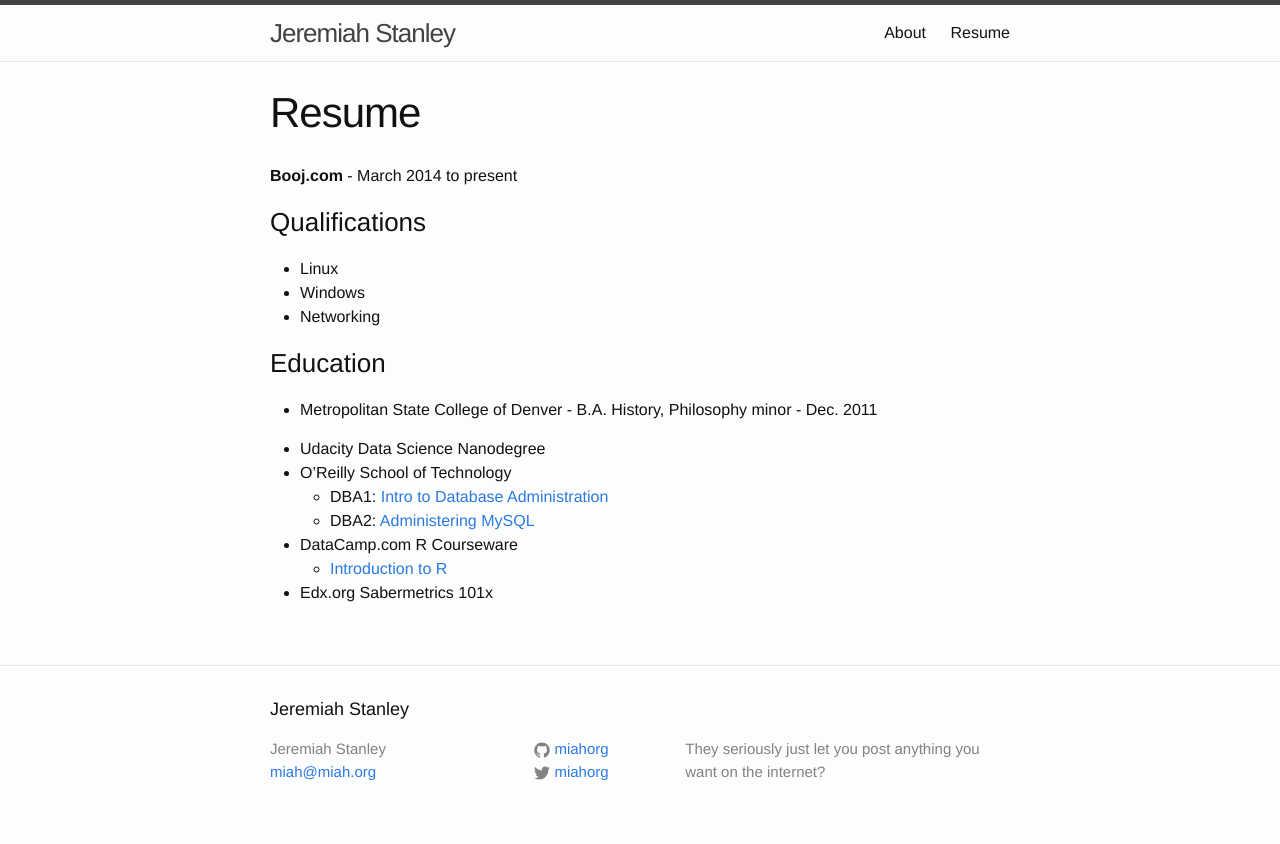
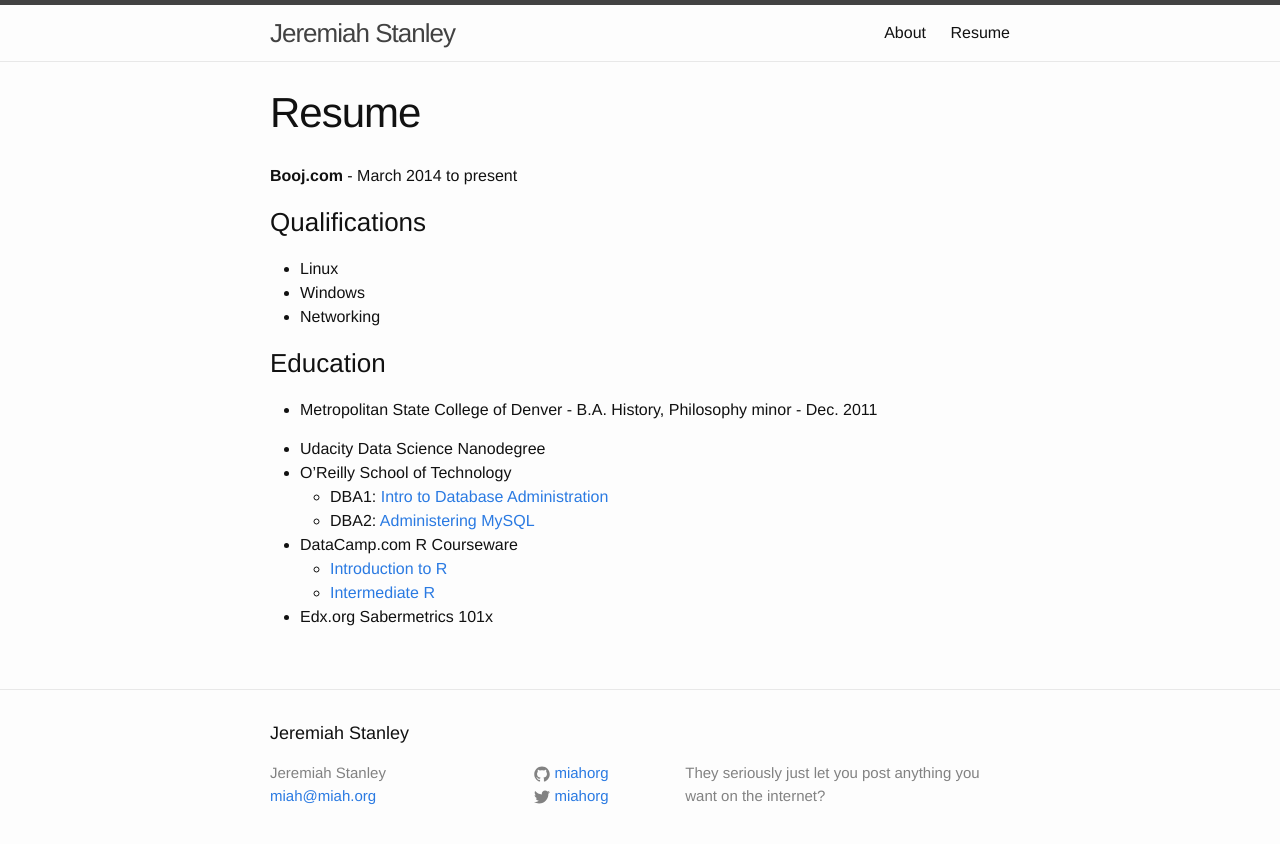
Before and after one commit to miahorg/miahorg.github.io, a Jekyll site: the page built from resume.md, in a window 1280 px wide. Shown: the top 844 px of the page. Built offline with Jekyll 4.4.1, drawn with Linux system fonts in a browser that asks for light colours.

Commit message:
adding intermediate R PDF

```diff
--- a/resume.md
+++ b/resume.md
@@ -19,4 +19,5 @@ permalink: /resume/
   * DBA2: [Administering MySQL](/ost/dba2administeringmysql.pdf)
 * DataCamp.com R Courseware
   * [Introduction to R](/mooc/introductiontor.pdf)
+  * [Intermediate R](/mooc/intermediater.pdf)
 * Edx.org Sabermetrics 101x
```
Also changed, not shown: 1 other file.
